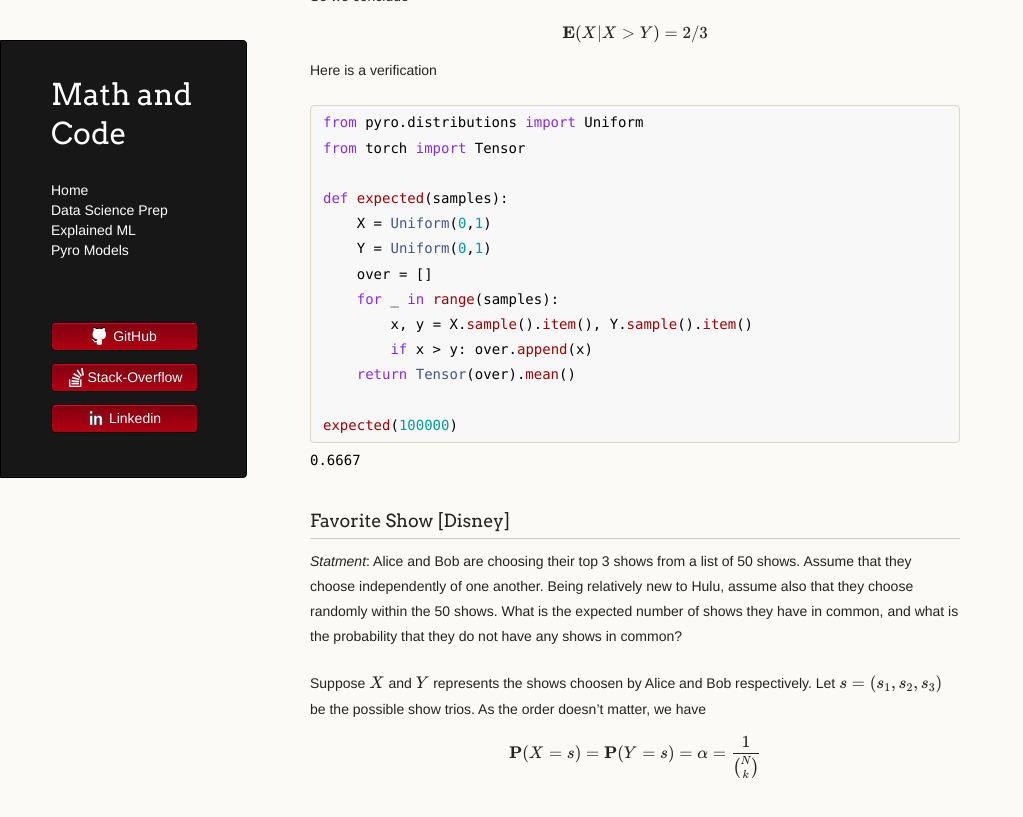
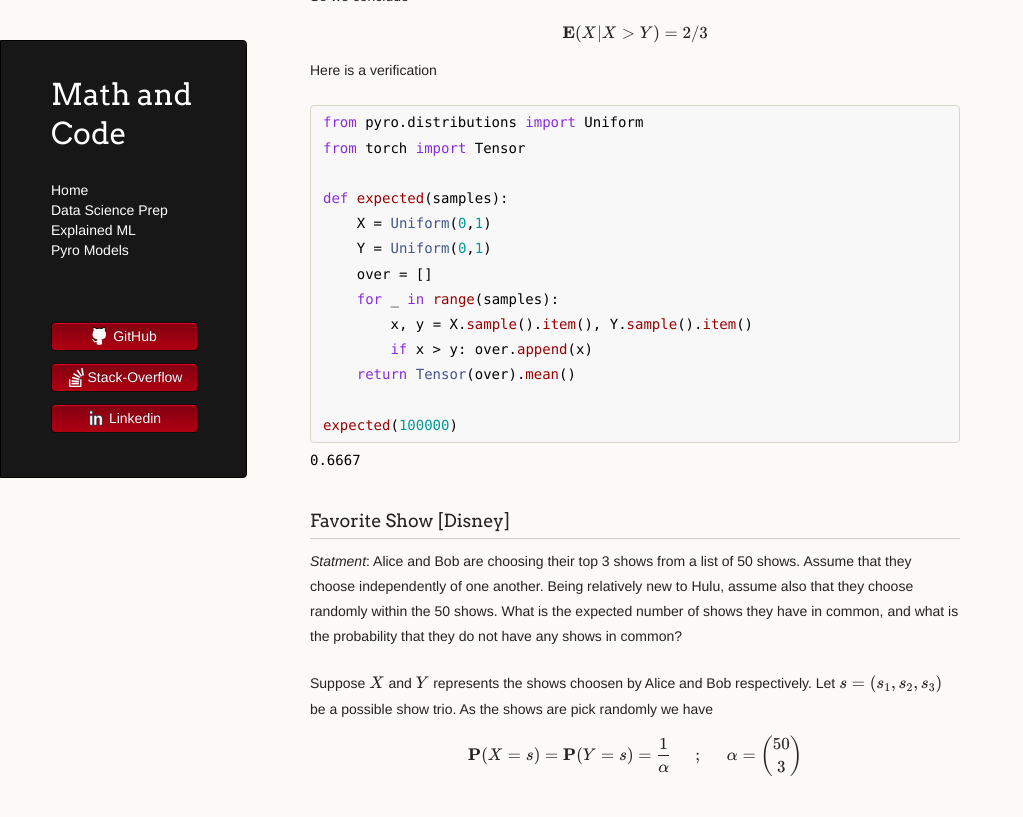
Before and after one commit to LemonPy29/LemonPy29.github.io, a Jekyll site: the page built from data-science-prep/probability-statistic.md, in a window 1280 px wide and 900 px high, scrolled down 722 px. Shown: the top 817 px of the window, without its empty margins (0-1023 px from the left). Built offline with Jekyll 4.4.1, drawn with Linux system fonts in a browser that asks for light colours; nearby versions of some CDN libraries; the repository's description, which GitHub fills in, is left out.

Commit message:
Update probability-statistic.md

```diff
--- a/data-science-prep/probability-statistic.md
+++ b/data-science-prep/probability-statistic.md
@@ -55,7 +55,7 @@ expected(100000)
 
 *Statment*: Alice and Bob are choosing their top 3 shows from a list of 50 shows. Assume that they choose independently of one another. Being relatively new to Hulu, assume also that they choose randomly within the 50 shows. What is the expected number of shows they have in common, and what is the probability that they do not have any shows in common?
 
-Suppose \\( X \\) and \\( Y \\) represents the shows choosen by Alice and Bob respectively. Let \\( s = (s_1, s_2, s_3) \\) be the possible show trios. As the order doesn't matter, we have
+Suppose \\( X \\) and \\( Y \\) represents the shows choosen by Alice and Bob respectively. Let \\( s = (s_1, s_2, s_3) \\) be a possible show trio. As the shows are pick randomly we have
 \\[
-\textbf{P}(X = s) = \textbf{P}(Y = s) = \alpha = \frac{1}{\binom{N}{k}}
+\textbf{P}(X = s) = \textbf{P}(Y = s) = \frac{1}{\alpha} \hspace{.5cm} ; \hspace{.5cm} \alpha = \binom{50}{3}
 \\]
```
